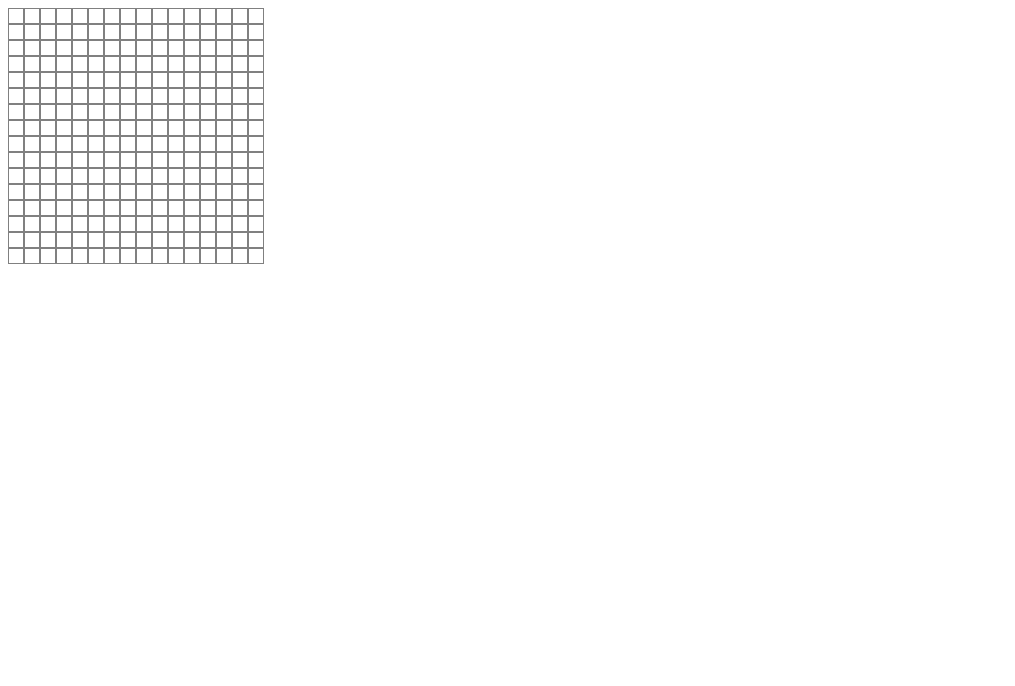
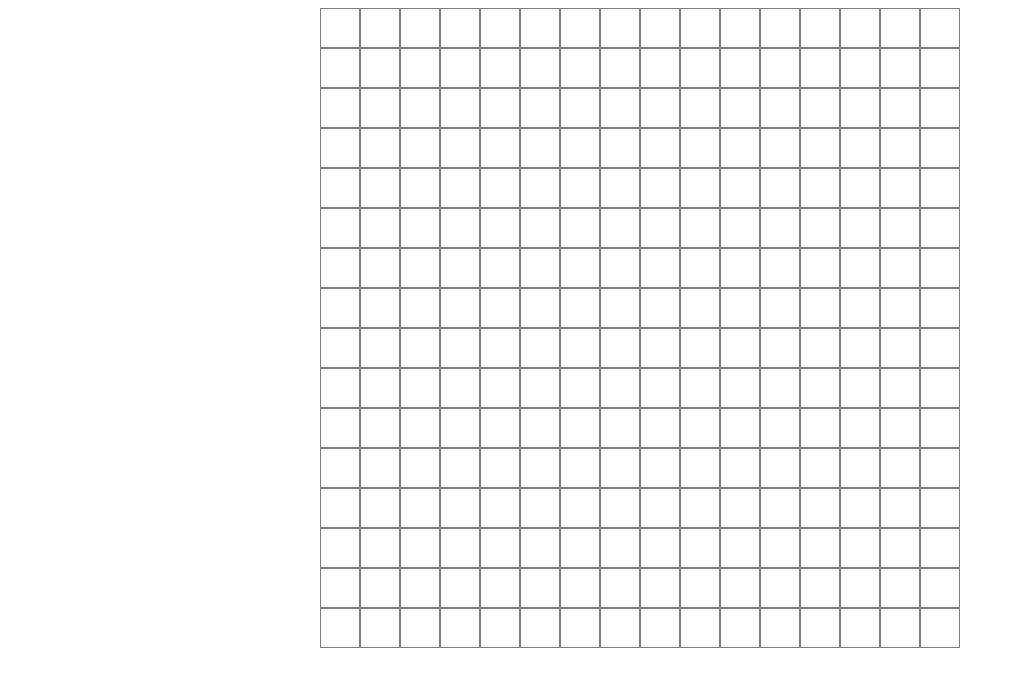
Before and after one commit to jason-fmt/etch-a-sketch, a plain HTML site: page index.html in a window 1280 px wide. Shown: the whole page, without its empty margins (0-1015 px from the left). Drawn offline with Linux system fonts and the light colour scheme.

Commit message:
Increase width and height of grid divs

```diff
--- a/style.css
+++ b/style.css
@@ -2,17 +2,23 @@
   box-sizing: border-box;
 }
 
+.container,
+.row-div {
+  display: flex;
+  width: 100%;
+}
+
 .container {
-  display: flex;
   flex-direction: column;
 }
 
 .row-div {
-  display: flex;
+  justify-content: center;
 }
 
 .square-div {
-  width: 16px;
-  height: 16px;
+  width: 40px;
+  height: 40px;
   border: 1px solid gray;
+  cursor: pointer;
 }
```
